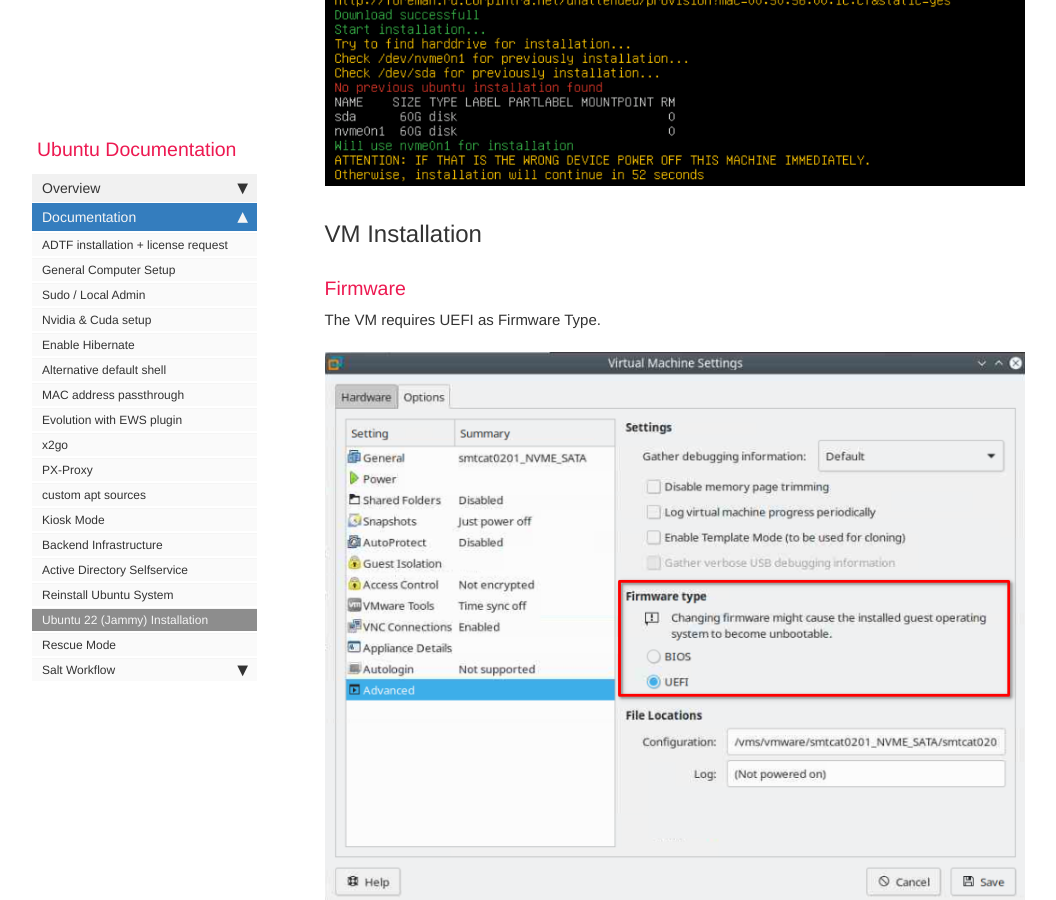
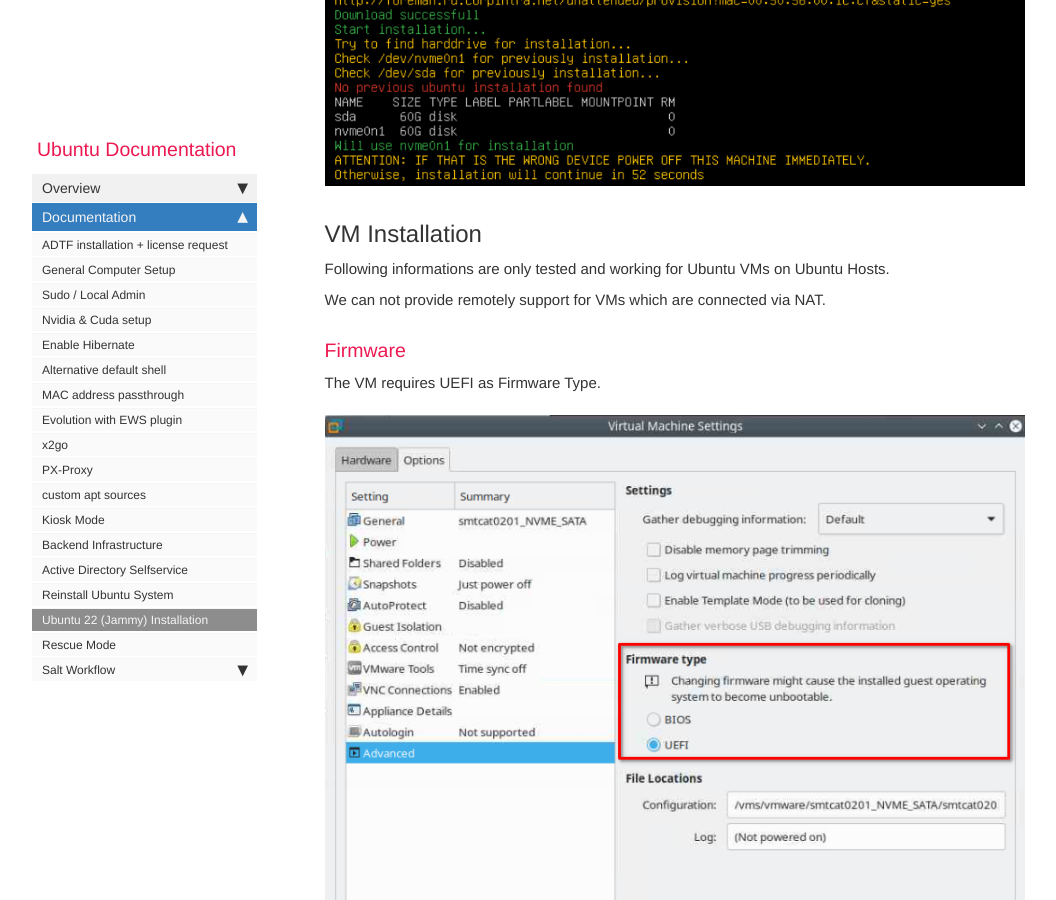
Before and after one commit to RajputPawan/Prometheus, a Jekyll site: the page built from pages/docs/install-jammy.md, in a window 1280 px wide and 900 px high, scrolled down 2566 px. Shown: the whole window, without its empty margins (38-1094 px from the left). Built offline with Jekyll 4.4.1, drawn with Linux system fonts in a browser that asks for light colours; comment, search, counter and statistics services are not loaded.

Commit message:
jammy-vm

```diff
--- a/pages/docs/install-jammy.md
+++ b/pages/docs/install-jammy.md
@@ -60,6 +60,11 @@
 
 ## VM Installation
 
+Following informations are only tested and working for Ubuntu VMs on Ubuntu Hosts.
+
+We can not provide remotely support for VMs which are connected via NAT.
+
+
 ### Firmware
 
 The VM requires UEFI as Firmware Type.
@@ -81,6 +86,8 @@
 
 If Bridged mode is used, the MAC address (can be found in network informations, IT-Shop) needs to be set in the VM settings.
 
+
+
 ![install-jammy](images/docs/install-jammy/install-jammy8.png)
 
 ![install-jammy](images/docs/install-jammy/install-jammy9.png)
```
